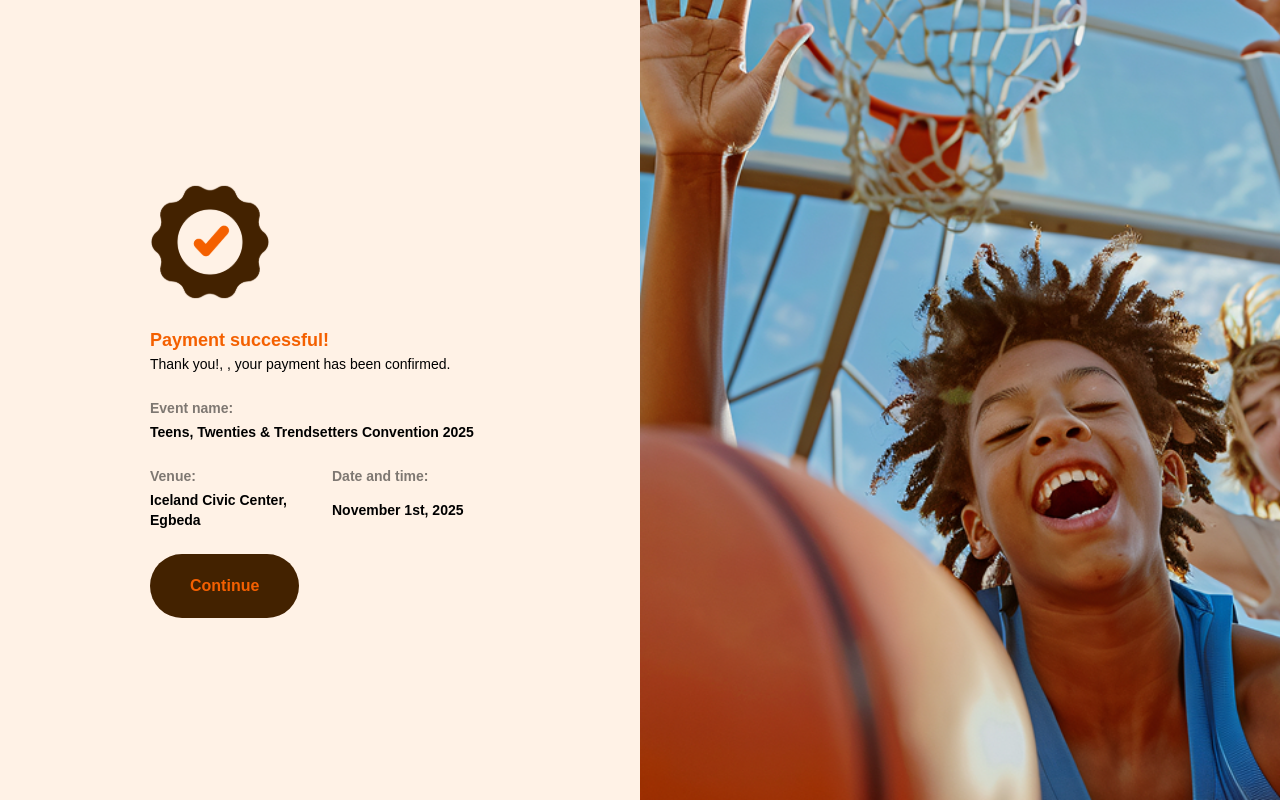
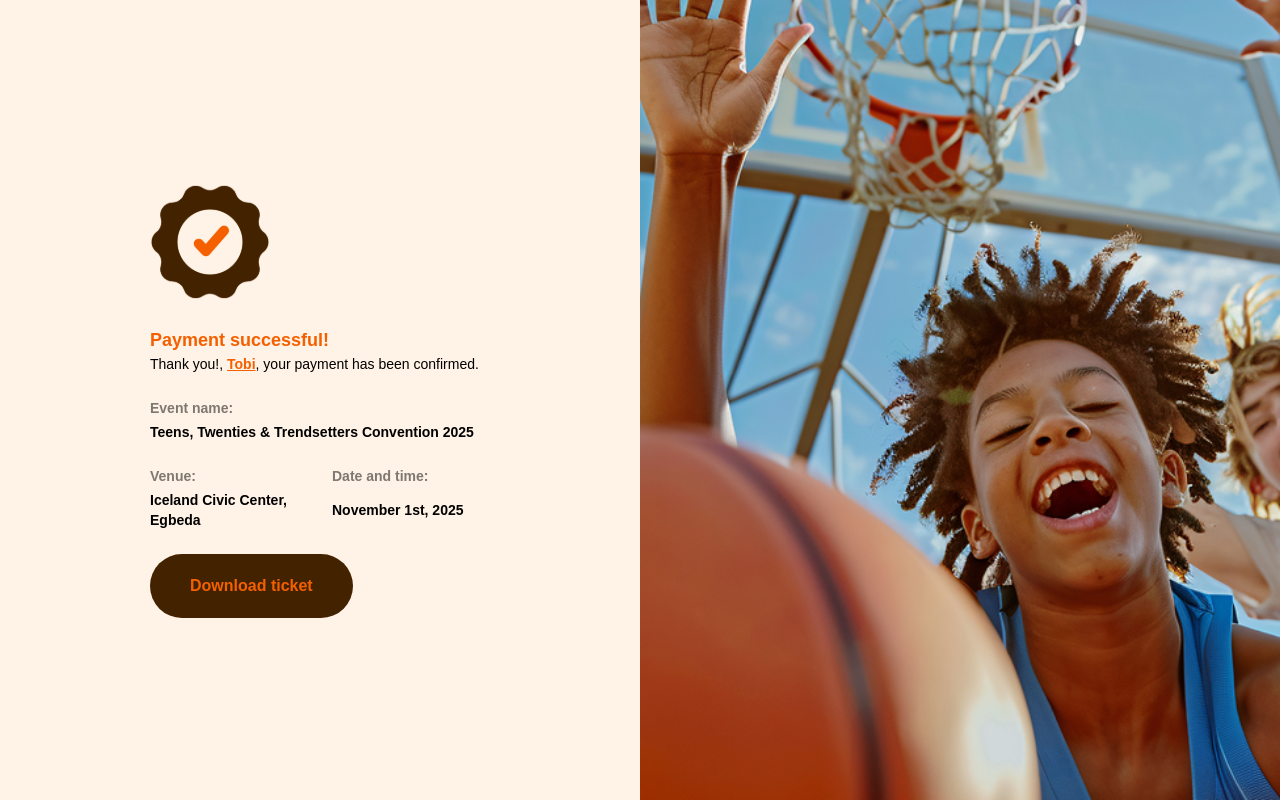
Before and after one commit to i-AmUnited/TTTC, a React (Vite) app: page /status in a window 1280 px wide. Built offline with nearby package versions, Linux system fonts and the light colour scheme; a web font is replaced by a local one.

Commit message:
ticket dload

```diff
--- a/package.json
+++ b/package.json
@@ -15,6 +15,7 @@
     "axios": "^1.12.2",
     "crypto-js": "^4.2.0",
     "formik": "^2.4.6",
+    "jspdf": "^3.0.3",
     "react": "^19.0.0",
     "react-dom": "^19.0.0",
     "react-redux": "^9.2.0",
--- a/src/pages/paymentStatus.jsx
+++ b/src/pages/paymentStatus.jsx
@@ -4,13 +4,15 @@ import { useFormik } from "formik";
 import { useDispatch } from "react-redux";
 import { confirmPayment } from "../hooks/local/reducer";
 import { useEffect, useState } from "react";
+import jsPDF from "jspdf";
 
 const PaymentStatus = () => {
   const urlParams = new URLSearchParams(window.location.search);
   const paymentReference = urlParams.get("paymentReference");
   const dispatch = useDispatch();
 
-  const [customerName, setCustomerName] = useState("");
+  const [customerName, setCustomerName] = useState("Tobi");
+  // const [paymentData, setPaymentData] = useState(null);
 
   const confirmPaymentForm = useFormik({
     enableReinitialize: true,
@@ -23,6 +25,7 @@ const PaymentStatus = () => {
       const { payload } = await dispatch(confirmPayment(confirmPaymentData));
       if (payload?.statusCode === 200) {
         setCustomerName(payload?.data?.name);
+        // setPaymentData(payload?.data);
       }
     },
   });
@@ -33,6 +36,100 @@ const PaymentStatus = () => {
       confirmPaymentForm.handleSubmit();
     }
   }, [paymentReference]);
+
+
+  const handleDownloadTicket = () => {
+    if (!customerName) return;
+
+    const doc = new jsPDF();
+
+    // Set colors
+    const orangeColor = [255, 140, 0];
+    const brownColor = [101, 67, 33];
+    const lightGray = [150, 150, 150];
+
+    // Header
+    doc.setFillColor(...orangeColor);
+    doc.rect(0, 0, 210, 40, "F");
+
+    doc.setTextColor(255, 255, 255);
+    doc.setFontSize(24);
+    doc.setFont(undefined, "bold");
+    doc.text("EVENT TICKET", 105, 25, { align: "center" });
+
+    // Success message
+    doc.setTextColor(0, 0, 0);
+    doc.setFontSize(16);
+    doc.text("Payment Confirmed!", 105, 55, { align: "center" });
+
+    // Customer details
+    doc.setFontSize(12);
+    doc.setFont(undefined, "bold");
+    doc.setTextColor(...lightGray);
+    doc.text("Attendee Name:", 20, 75);
+
+    doc.setTextColor(...orangeColor);
+    doc.setFontSize(14);
+    doc.text(customerName, 20, 85);
+
+    // Event details section
+    doc.setDrawColor(...brownColor);
+    doc.setLineWidth(0.5);
+    doc.line(20, 100, 190, 100);
+
+    doc.setTextColor(0, 0, 0);
+    doc.setFontSize(14);
+    doc.setFont(undefined, "bold");
+    doc.text("Event Details", 20, 115);
+
+    doc.setFontSize(11);
+    doc.setTextColor(...lightGray);
+    doc.setFont(undefined, "bold");
+
+    // Event name
+    doc.text("Event Name:", 20, 130);
+    doc.setTextColor(0, 0, 0);
+    doc.setFont(undefined, "normal");
+    doc.text("Teens, Twenties & Trendsetters Convention 2025", 20, 138);
+
+    // Venue
+    doc.setTextColor(...lightGray);
+    doc.setFont(undefined, "bold");
+    doc.text("Venue:", 20, 153);
+    doc.setTextColor(0, 0, 0);
+    doc.setFont(undefined, "normal");
+    doc.text("Iceland Civic Center, Egbeda", 20, 161);
+
+    // Date and time
+    doc.setTextColor(...lightGray);
+    doc.setFont(undefined, "bold");
+    doc.text("Date & Time:", 20, 176);
+    doc.setTextColor(0, 0, 0);
+    doc.setFont(undefined, "normal");
+    doc.text("November 1st, 2025", 20, 184);
+
+    // Payment reference
+    if (paymentReference) {
+      doc.setTextColor(...lightGray);
+      doc.setFont(undefined, "bold");
+      doc.text("Payment Reference:", 20, 199);
+      doc.setTextColor(0, 0, 0);
+      doc.setFont(undefined, "normal");
+      doc.text(paymentReference, 20, 207);
+    }
+
+    // Footer
+    doc.setLineWidth(0.5);
+    doc.line(20, 240, 190, 240);
+
+    doc.setFontSize(10);
+    doc.setTextColor(...lightGray);
+    doc.text("Please present this ticket at the venue entrance.", 105, 250, { align: "center" });
+    doc.text("Thank you for your registration!", 105, 257, { align: "center" });
+
+    // Save the PDF
+    doc.save(`TTTC-2025-Ticket-${customerName.replace(/\s+/g, "-")}.pdf`);
+  };
 
   return (
     <div className="grid grid-cols-1 lg:grid-cols-2 items-center">
@@ -61,9 +158,13 @@ const PaymentStatus = () => {
               <span className="font-black">November 1st, 2025</span>
             </div>
           </div>
-          <div className="rounded-full py-5 px-10 bg-brown font-semibold cursor-pointer w-fit text-orange">
-            Continue
-          </div>
+          <button
+            onClick={handleDownloadTicket}
+            // disabled={!customerName}
+            className="rounded-full py-5 px-10 bg-brown font-semibold cursor-pointer w-fit text-orange disabled:opacity-50 disabled:cursor-not-allowed"
+          >
+            Download ticket
+          </button>
         </div>
       </div>
       <img src={banner} alt="" className="h-screen object-cover hidden lg:block" />
```
Also changed, not shown: src/pages/structure.jsx (+68 -32 lines), 1 other file (tests, documents, lock files or other folders).
